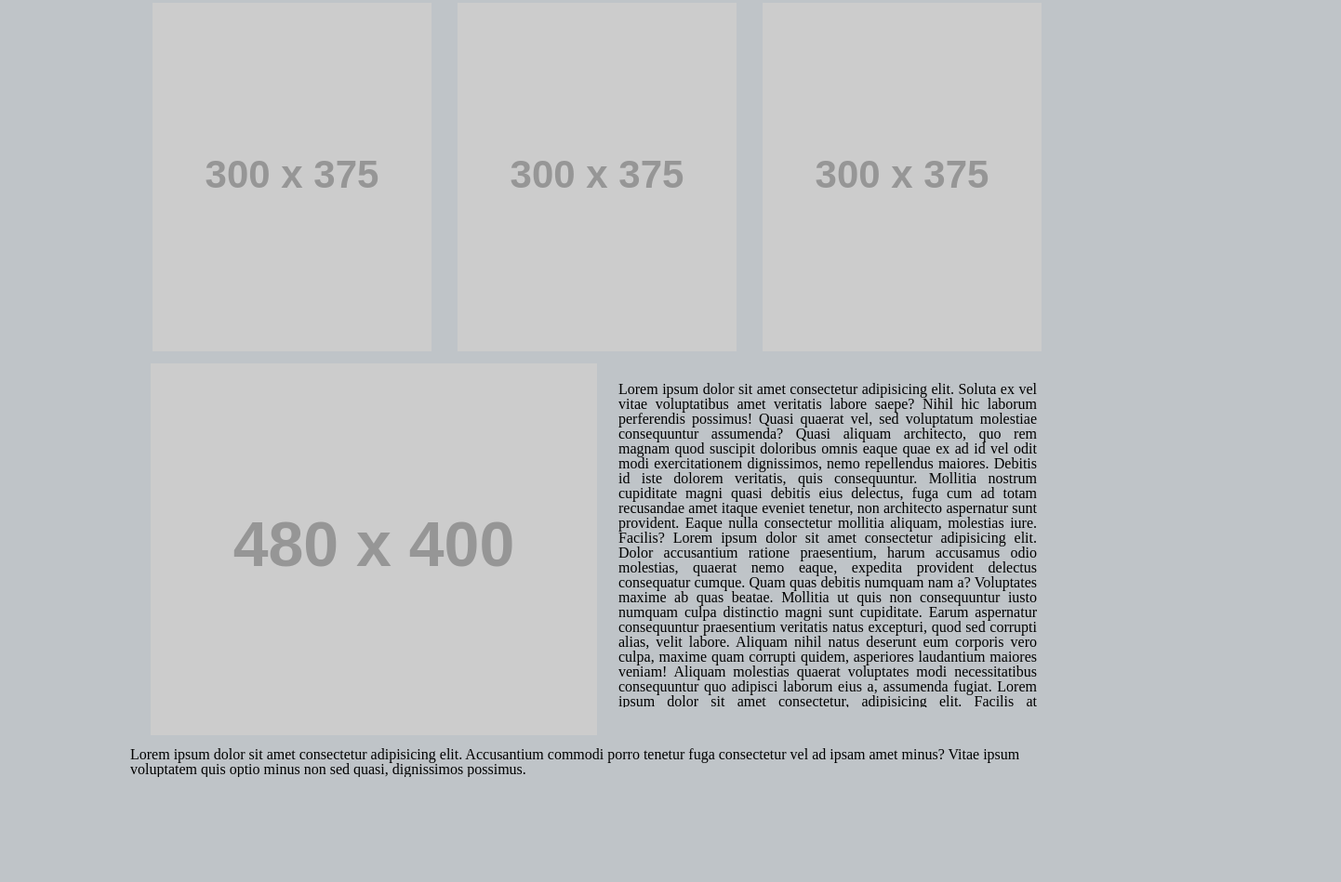
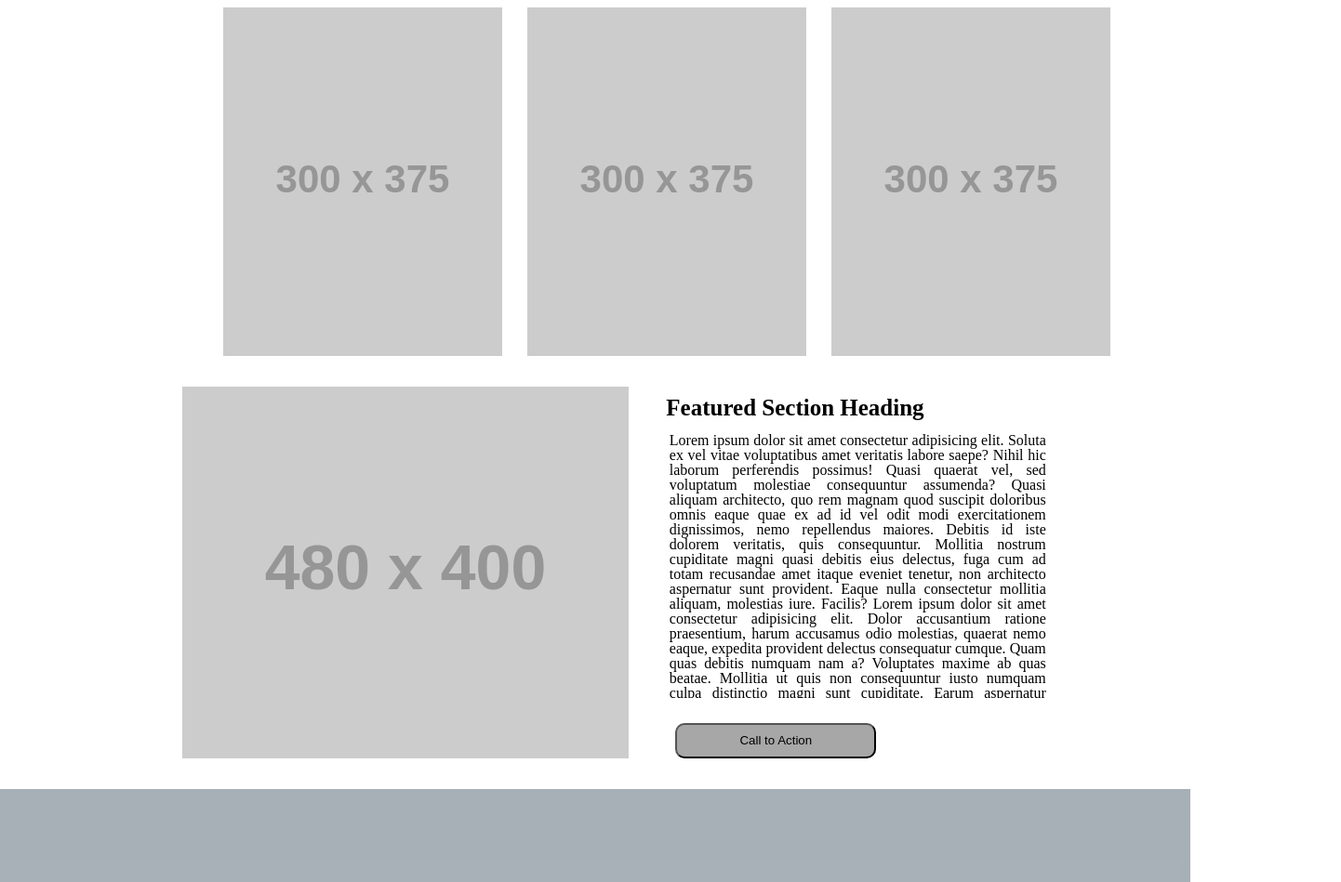
Before and after one commit to yousef-97/wirefame-exercise, a plain HTML site: page index.html in a window 1280 px wide. Shown: the part 601-1550 px from the top of the page at 93% size, 1442 px wide, since content can reach past the window. Before the commit the page ends 1437 px from the top, so only its background shows below. Drawn offline with Linux system fonts and the light colour scheme; placeholder pictures from the web are drawn by us.

Commit message:
second edit

```diff
--- a/css/style.css
+++ b/css/style.css
@@ -1,4 +1,4 @@
-body{
+/* body{
     width: 1000px;
     height: 100%;
     margin-left: auto;
@@ -62,4 +62,112 @@ section p{
     height: 350px;
     width: 500px;
     margin-bottom: 25px;
+} */
+body{
+    position: relative;
 }
+
+
+header {
+    width: 100%;
+    background-color: #4567;
+}
+header img {
+    margin: 1% 0 1% 18.6%;
+}
+
+
+nav {
+    display: inline-block;
+}
+nav ul {
+    width: 1000px;
+    position: absolute;
+    display: inline-block;
+    top: 3.4%;
+}
+nav ul li {
+    margin-left: 12%;
+    display: inline-block;
+}
+nav ul li a {
+    text-decoration: none;
+}
+main{
+    position: relative;
+}
+.mainimg{
+    position: relative;
+
+}
+main div img{
+    display: block;
+    margin: 30px auto;
+}
+section {
+    display: block;
+    position: relative;
+    margin-left: 18%;
+}
+section img {
+    display: inline-block;
+    margin-left: 10px;
+    margin-right: 13px;
+}
+.secimg{
+    display: inline-block;
+    position: relative;
+    margin-left:22%;
+
+}
+.secimg img{
+    display: inline-block;
+    margin-left: -265px;
+
+}
+h2 {
+    display: inline-block;
+    position: absolute;
+    top: 40px;
+    margin-left: 40px;
+    font-size: 25px;
+    font-weight: 700;
+}
+
+section p{
+
+    display: inline-block;
+    width: 90%;
+    text-align: justify;
+    position: absolute;
+    margin-left: 3%;
+
+}
+#p {
+    display: inline-block;
+    position: absolute;
+    overflow-y: scroll;
+    margin: 30px;
+    height: 285px;
+    width: 450px;
+    margin-bottom: 25px;
+    top: 50px;
+}
+button {
+    border-radius:10px ;
+    background-color: rgb(167, 167, 167);
+    height: 38px;
+    width: 216px;
+    margin: 0px 50px 20px;
+    display: inline-block;
+    position: absolute;
+    bottom: 13px;
+}
+button:hover{
+    background-color: blue;
+}
+footer{
+    background-color:#4567 ;
+    width: 100%;
+    height: 100px;
+}
--- a/index.html
+++ b/index.html
@@ -22,18 +22,21 @@
     </header>
 
     <main>
+
         <div class="mainimg">
             <img src="https://placehold.it/960x450/000" />
         </div>
+
         <section>
             <img src="https://placehold.it/300x375/000" />
             <img src="https://placehold.it/300x375/000" />
             <img src="https://placehold.it/300x375/000" />
         </section>
         <section>
-            <div>
+            <div class="secimg">
                 <img  class = "img" src="https://placehold.it/480x400/000" />
             </div>
+            <h2>Featured Section Heading</h2>
             <div id="p">
                 <p>Lorem ipsum dolor sit amet consectetur adipisicing elit. Soluta ex vel vitae voluptatibus amet veritatis labore saepe? Nihil hic laborum perferendis possimus! Quasi quaerat vel, sed voluptatum molestiae consequuntur assumenda?
                 Quasi aliquam architecto, quo rem magnam quod suscipit doloribus omnis eaque quae ex ad id vel odit modi exercitationem dignissimos, nemo repellendus maiores. Debitis id iste dolorem veritatis, quis consequuntur.
@@ -41,13 +44,15 @@
                 Voluptates maxime ab quas beatae. Mollitia ut quis non consequuntur iusto numquam culpa distinctio magni sunt cupiditate. Earum aspernatur consequuntur praesentium veritatis natus excepturi, quod sed corrupti alias, velit labore.
                 Aliquam nihil natus deserunt eum corporis vero culpa, maxime quam corrupti quidem, asperiores laudantium maiores veniam! Aliquam molestias quaerat voluptates modi necessitatibus consequuntur quo adipisci laborum eius a, assumenda fugiat. Lorem ipsum dolor sit amet consectetur, adipisicing elit. Facilis at repudiandae velit ratione placeat quae cumque doloremque adipisci perferendis quod praesentium aliquam excepturi ducimus voluptas optio, dolores beatae, voluptates repellat?Eos error laborum enim explicabo soluta alias cupiditate in deleniti a voluptatum! Aperiam nisi repudiandae nesciunt ratione saepe impedit alias vel minima reiciendis, repellat delectus quia pariatur voluptates quis nobis.</p>
             </div>
+            <button>Call to Action</button>
         </section>
 
     </main>
 
 
     <footer>
-        <p>Lorem ipsum dolor sit amet consectetur adipisicing elit. Accusantium commodi porro tenetur fuga consectetur vel ad ipsam amet minus? Vitae ipsum voluptatem quis optio minus non sed quasi, dignissimos possimus.
+        <p>
+
         </p>
 
     </footer>
```
